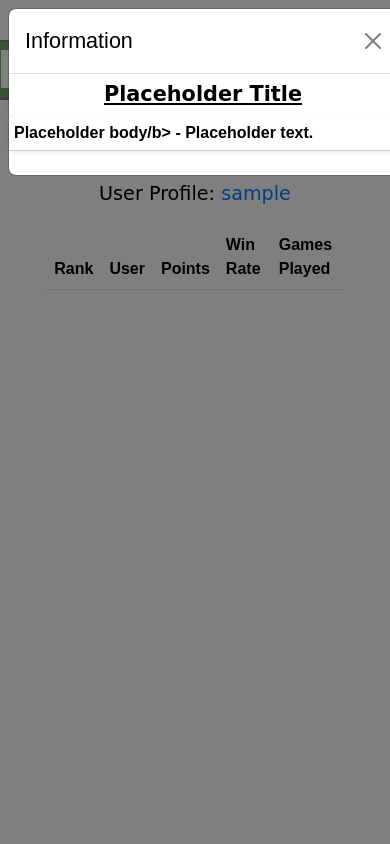
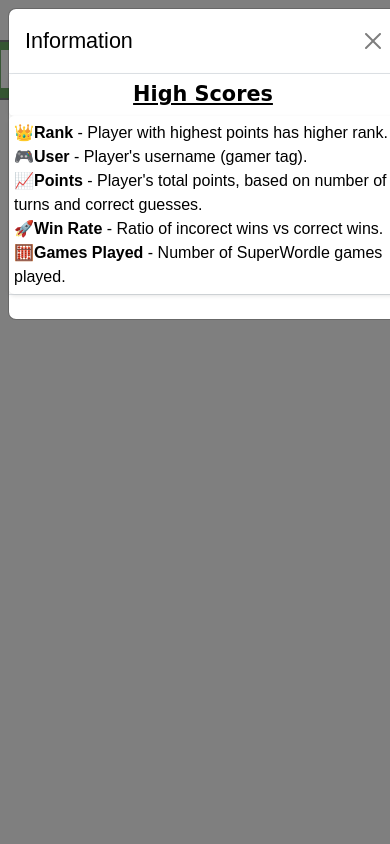
Before and after one commit to danielg5/cits5505GroupProject, a Flask app: page /leaderboard in a window 390 px wide, after a click that opens the changed part; the page is wider, and only the part inside the window is pictured. Run offline with Flask 3, Linux system fonts and the light colour scheme; the visitor is signed in with stand-in values (Sample User, id 1); lists and menus that the app fills with data are empty.

Commit message:
leaderboard: Removed placeholder from information modal, added information about leaderboards page, used emojis for columns on responsive table

```diff
--- a/app/templates/leaderboard.html
+++ b/app/templates/leaderboard.html
@@ -53,11 +53,11 @@
             <table class="table table-hover table-striped">
                 <thead>
                     <tr>
-                        <th scope="col" title="The position on the leaderboard (desc order)">Rank</th>
-                        <th scope="col" title="Player's username">User</th>
-                        <th scope="col" title="Total points">Points</th>
-                        <th scope="col" title="Percentage of games won">Win Rate</th>
-                        <th scope="col" title="Total number of games played">Games Played</th>
+                        <th scope="col" title="The position on the leaderboard (desc order)">👑Rank</th>
+                        <th scope="col" title="Player's username">🎮User</th>
+                        <th scope="col" title="Total points">📈Points</th>
+                        <th scope="col" title="Percentage of games won">🚀Win Rate</th>
+                        <th scope="col" title="Total number of games played">🧮Games Played</th>
                     </tr>
                 </thead>
                 <tbody id="leaderboardData">
@@ -85,10 +85,14 @@
                         <button type="button" class="btn-close" data-bs-dismiss="modal" aria-label="Close"></button>
                     </div>
                     <div class="modal-subheading">
-                       <b> <u>Placeholder Title</u> </b>
+                       <b> <u>High Scores</u> </b>
                     </div>
                     <div class="modal-body">
-                        <b>Placeholder body/b> - Placeholder text.<br>
+                        <b>👑Rank</b> - Player with highest points has higher rank.<br>
+                        <b>🎮User</b> - Player's username (gamer tag). <br>
+                        <b>📈Points</b> - Player's total points, based on number of turns and correct guesses.<br>
+                        <b>🚀Win Rate</b> - Ratio of incorect wins vs correct wins.<br>
+                        <b>🧮Games Played</b> - Number of SuperWordle games played. <br>
                     </div>
                     <div class="modal-footer">
                         <!-- <button type="button" class="btn btn-secondary" data-bs-dismiss="modal">Close</button> -->
```
